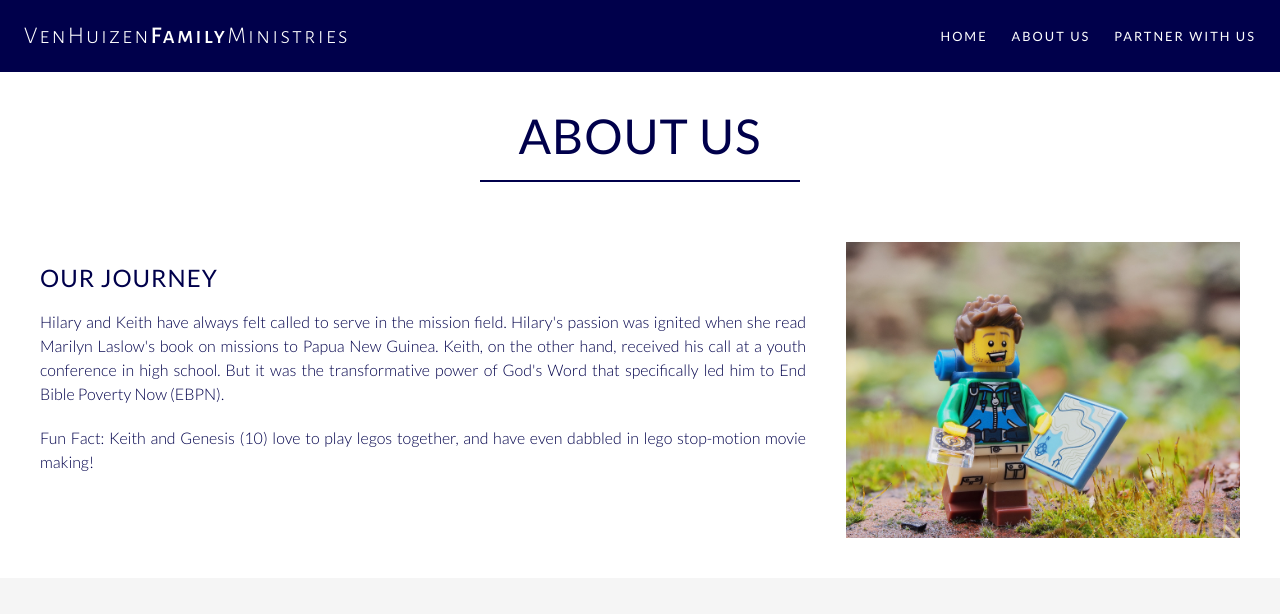
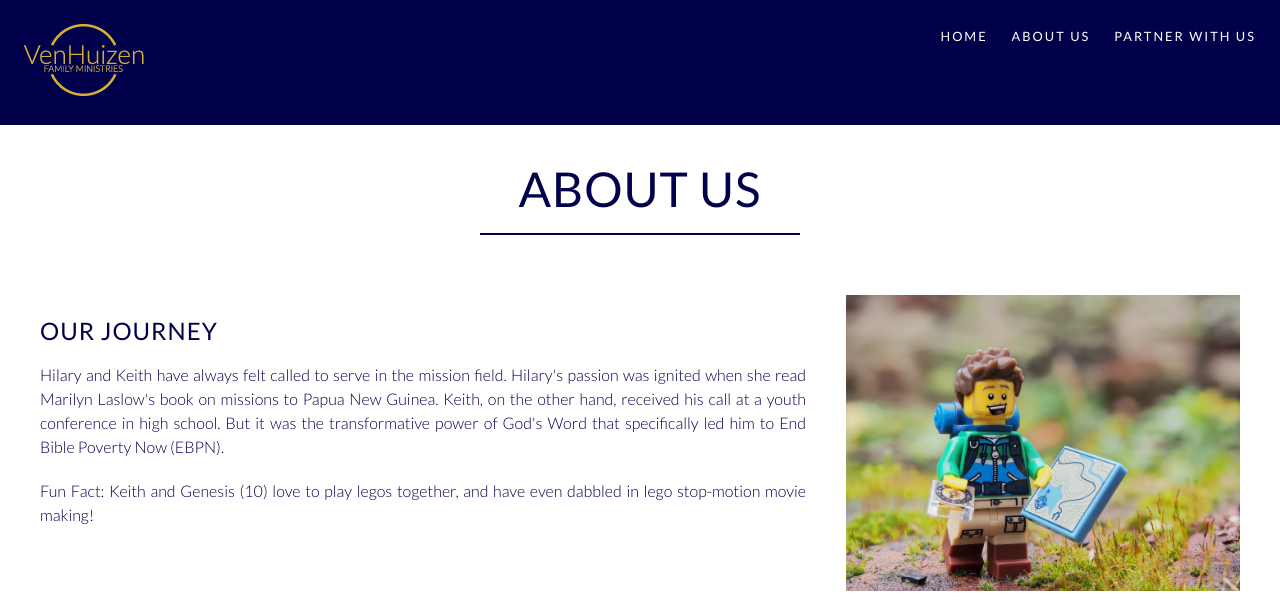
Before and after one commit to keithvenh/venhuizen-family-ministries, a Jekyll site: the page built from about.markdown, in a window 1280 px wide, cut to the strip 0-614 px from the top of the page. Built offline with Jekyll 4.4.1, drawn with Linux system fonts in a browser that asks for light colours; some of the changed text lies outside the part shown.

```diff
--- a/_includes/donate.html
+++ b/_includes/donate.html
@@ -6,15 +6,15 @@
     <div id="donation-options">
       <div class="donation-option">
         <h3>Donate with Venmo</h3>
-        <a href="https://account.venmo.com/u/keithvenh" target="_blank" rel="noopener noreferrer"><img src="../images/venmo.jpg" alt="Venmo QR Code" /></a>
+        <a href="https://account.venmo.com/u/keithvenh" target="_blank" rel="noopener noreferrer"><img src="{{ site.baseurl }}/images/venmo.jpg" alt="Venmo QR Code" /></a>
       </div>
       <div class="donation-option">
         <h3>Donate with Paypal & YWAM</h3>
-        <a href="https://ywamkona.my.site.com/staff/s/donate?id=6752" target="_blank" ><img src="../images/paypal.jpg" alt="Paypal"></a>
+        <a href="https://ywamkona.my.site.com/staff/s/donate?id=6752" target="_blank" ><img src="{{ site.baseurl }}/images/paypal.jpg" alt="Paypal"></a>
       </div>
       <div class="donation-option">
         <h3>Donate with CashApp</h3>
-        <a href="https://cash.app/$keithvenh" target="_blank" rel="noopener noreferrer"><img src="../images/cashapp.jpg" alt="CashApp QR Code"></a>
+        <a href="https://cash.app/$keithvenh" target="_blank" rel="noopener noreferrer"><img src="{{ site.baseurl }}/images/cashapp.jpg" alt="CashApp QR Code"></a>
       </div>
     </div>
   </section>
--- a/_includes/header.html
+++ b/_includes/header.html
@@ -1,6 +1,7 @@
 <header>
     <nav id="navbar">
-      <a href="/" id="logo">VenHuizen<span>Family</span>Ministries</a>
+      <!-- <a href="/" id="logo">VenHuizen<span>Family</span>Ministries</a> -->
+      <a href="/" id="logo"><img src="{{ site.baseurl }}/images/logo-01.png" alt="VenHuizen Family Ministries Logo"></a>
       <ul id="nav-links">
         <li><a href="{{ site.baseurl }}/">Home</a></li>
         <li><a href="{{ site.baseurl }}/about">About Us</a></li>
--- a/_sass/_progress-bar.scss
+++ b/_sass/_progress-bar.scss
@@ -97,7 +97,7 @@ progress[value]::-moz-progress-bar {
   .progress-info {
     justify-content: space-between;
 
-    .progress-title {
+    #progress-title {
       display: inline-block;
     }
 
--- a/js/progress.js
+++ b/js/progress.js
@@ -6,8 +6,8 @@ const donorCount = document.querySelector("#donor-count");
 // define current and total amounts
 let currentAmount = 0;
 let totalAmount = 15000;
-let targetAmount = 2050;
-let donors = 5;
+let targetAmount = 5200;
+let donors = 7;
 
 // Start animation on page load
 window.addEventListener('load', function() {
```
Also changed, not shown: images/logo-01.png (added), 2 other files.
